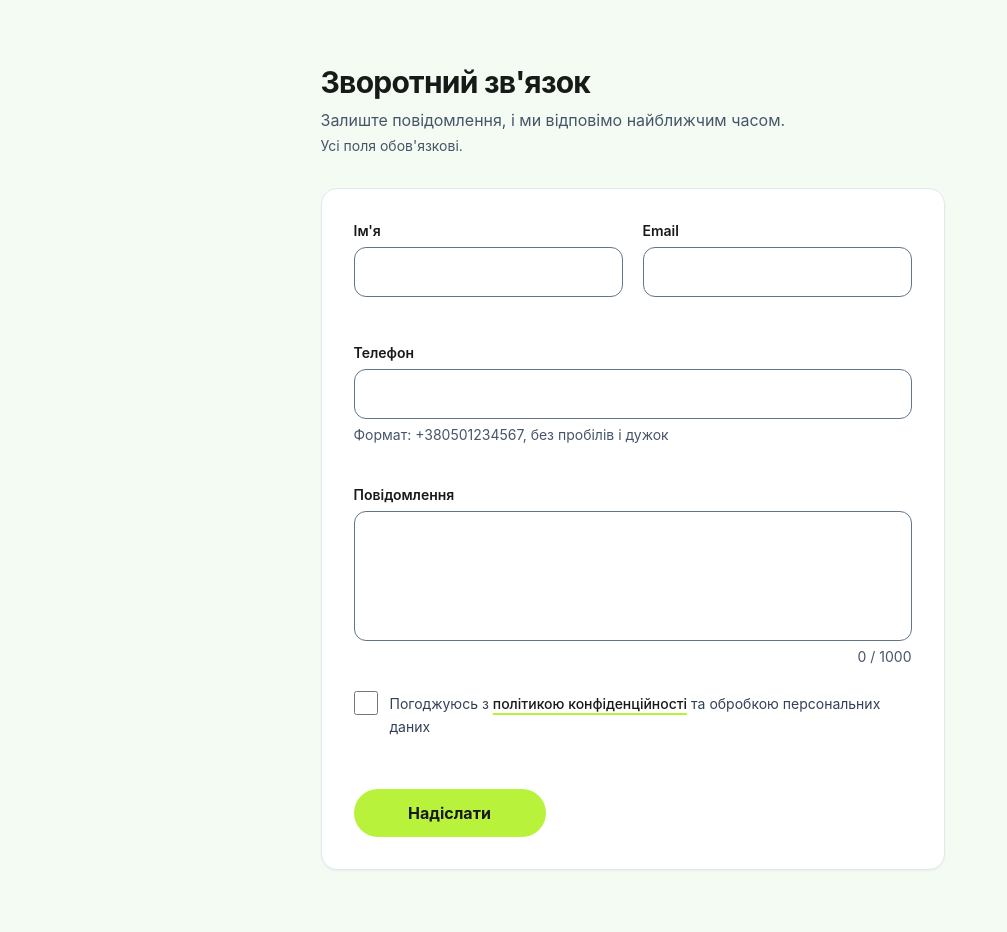
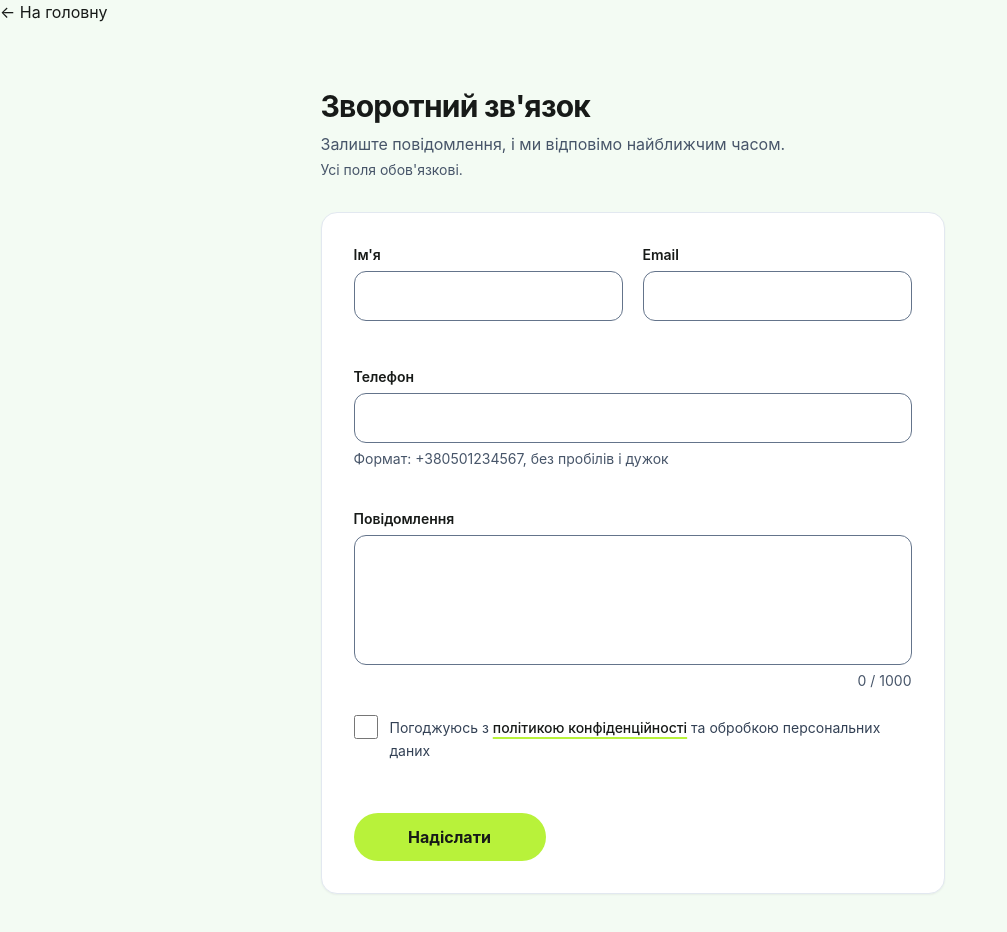
Before and after one commit to romanyurchenkopp2025-netizen/BikeDash, a plain HTML site: page feedback-form/index.html in a window 1280 px wide. Shown: the whole page, without its empty margins (0-1007 px from the left). Drawn offline with nearby package versions, Linux system fonts and the light colour scheme.

Commit message:
feat: додано посилання на головну зі сторінки форми

```diff
--- a/feedback-form/index.html
+++ b/feedback-form/index.html
@@ -12,7 +12,7 @@
 </head>
 
 <body class="bg-[#F3FBF3] text-[#171A18] antialiased">
-
+<a href="../index.html">← На головну</a>
   <main>
     <section class="mx-auto w-full max-w-2xl px-4 py-12 sm:px-6 md:py-16" aria-labelledby="feedback-title">
       <h1 id="feedback-title" class="text-2xl font-bold tracking-tight md:text-3xl">Зворотний зв'язок</h1>
```
Also changed, not shown: index.html (+2 -0 lines).
